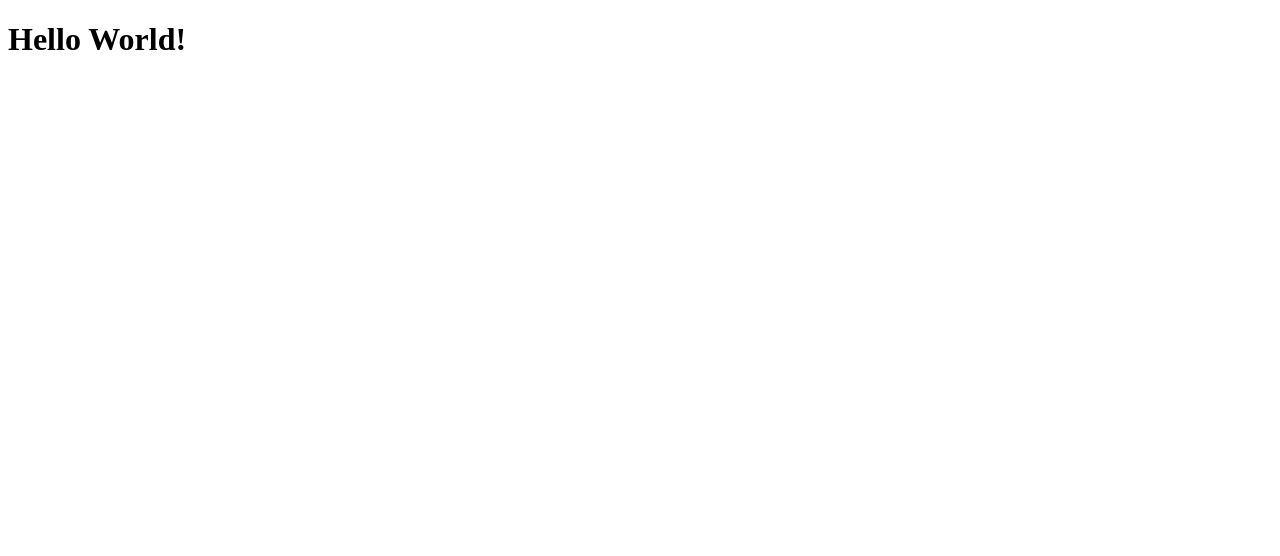
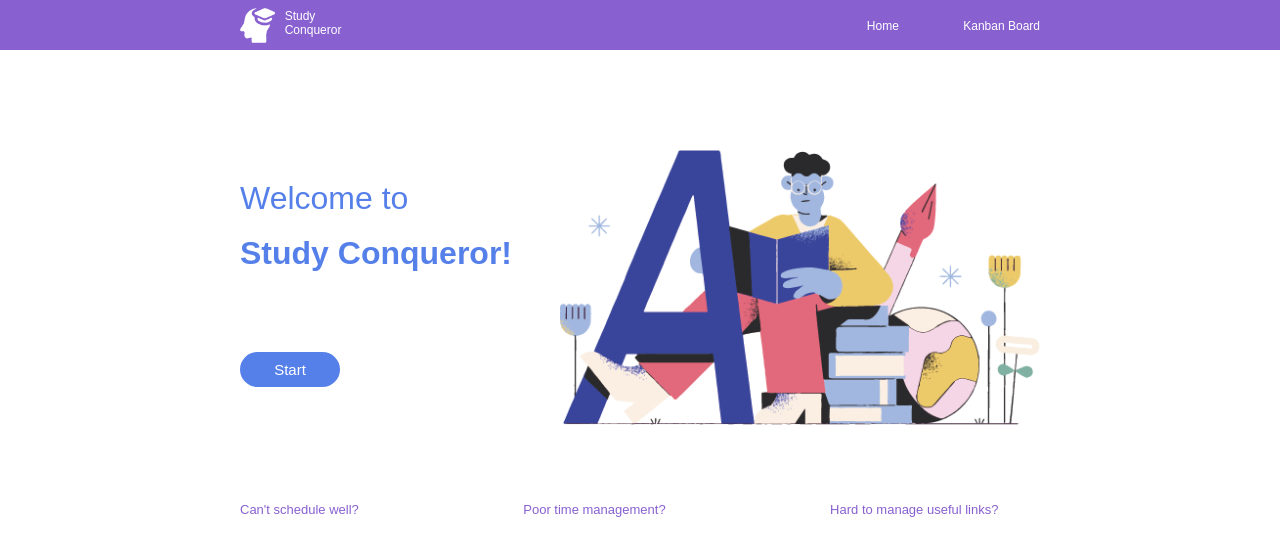
Before and after one commit to Yatin6/studbud, a website: page public/index.html in a window 1280 px wide. Drawn offline with Linux system fonts and the light colour scheme.

Commit message:
index page

```diff
--- a/public/index.html
+++ b/public/index.html
@@ -1,13 +1,174 @@
 <!DOCTYPE html>
 <html lang="en">
+
 <head>
     <meta charset="UTF-8">
     <meta http-equiv="X-UA-Compatible" content="IE=edge">
     <meta name="viewport" content="width=device-width, initial-scale=1.0">
     <title>Document</title>
+    <style>
+        * {
+            margin: 0;
+            padding: 0;
+            font-family: sans-serif;
+        }
+
+        #top_Bar {
+            height: 50px;
+            background-color: #8860D0;
+            margin-bottom: 100px;
+        }
+
+        .fixed_Width {
+            width: 800px;
+            margin: 0 auto;
+        }
+        #logo {
+            margin:7.5px 0;
+            height: 35px;
+            float: left;
+        }
+
+        #brand {
+            float: left;
+            margin:9px 10px;
+        }
+
+        .brand_Name {
+            display: block;
+            color: white;
+            font-size: 12px;
+        }
+
+        #menu {
+            float: right;
+        }
+
+        a {
+            text-decoration: none;
+        }
+
+        #menu ul {
+            list-style: none;
+        }
+
+        #menu ul li {
+            display: inline;
+            line-height: 50px;
+        }
+
+        #menu ul li:first-child {
+            padding-right: 60px;
+        }
+
+        #menu ul li a {
+            color: white;
+            font-size: 12px;
+        }
+        .aa{
+            width:40px;
+            height: 50px;
+            background-color:#612cc1;
+            display: none;
+            float: left;
+            position:relative;
+            top: 0px;
+            left:38px;
+        }
+        #menu ul li a:hover{
+            background-color: white;
+            color:#8860D0;
+        }
+        #index_Left {
+            float: left;
+            margin-top: 30px;
+        }
+
+        .title {
+            color: #5680E9;
+            font-weight: 500;
+        }
+
+        #index_Left button {
+            width: 100px;
+            height: 35px;
+            border-radius: 20px;
+            font-weight: 400;
+            font-size: 15px;
+            margin: 80px 0;
+            background-color: #5680E9;
+            color: white;
+            border: 0px;
+            transition: background-color 0.3s;
+        }
+        #index_Left button:hover{
+            cursor:pointer;
+            background-color: hsl(223, 77%, 53%);
+        }
+
+        .bolder {
+            font-weight: 600;
+        }
+
+        #illustration {
+            width: 60%;
+            float: right;
+        }
+
+        .bottom {
+            position:absolute;
+            top:500px;
+
+        }
+
+        .bottom p {
+            color: #8860D0;
+            font-size: 13px;
+            display: inline;
+
+        }
+        .bottom p:nth-child(1){
+            margin-right: 80px;
+        }
+        .bottom p:nth-last-child(-n+2){
+            margin:0px 80px;
+        }
+    </style>
 </head>
+
 <body>
-    <h1>Hello World!</h1>
-    <p></p>
+    <header id="top_Bar">
+        <div class="fixed_Width">
+                <a href="index.html"><img id="logo" src="./Images/logo.png"></a>
+                <div id="brand">
+                <a class="brand_Name" href="index.html">Study</a>
+                <a class="brand_Name" href="index.html">Conqueror</a>
+            </div>
+            <nav id="menu">
+                <ul>
+                    <li>
+                        <a href="index.html">Home</a>
+                    </li>
+                    <li>
+                        <a href="kanban_Board.html">Kanban Board</a>
+                    </li>
+                </ul>
+            </nav>
+        </div>
+    </header>
+    <div class="fixed_Width">
+            <div id="index_Left">
+                <h1 class="title">Welcome to</h1><br>
+                <h1 class="title bolder">Study Conqueror!</h1>
+                <a href="kanban_Board.html"><button>Start</button></a>
+            </div>
+            <img id="illustration" src="./Images/main_Illustration.png">
+        <div class="bottom">
+            <p>Can't schedule well?</p>
+            <p>Poor time management?</p>
+            <p>Hard to manage useful links?</p>
+        </div>
+    </div>
 </body>
+
 </html>
--- a/server.js
+++ b/server.js
@@ -1,8 +1,8 @@
 const express = require('express');
 const app = express();
-app.use(express.static('public'));
+app.use(express.static(__dirname + '/dist'));
 app.get('/', function(req, res) {
-    res.sendFile(__dirname + '/public/index.html')
+    res.sendFile(__dirname + '/dist/index.html');
    });
    let server = app.listen(8888, function(){
     console.log("App server is running on port 8888");
```
Also changed, not shown: package.json (+23 -4 lines), dist/index.html (added), public/Images/logo.png (added), public/Images/main_Illustration.png (added), public/kanban_Board.html (added), 3 other files.
